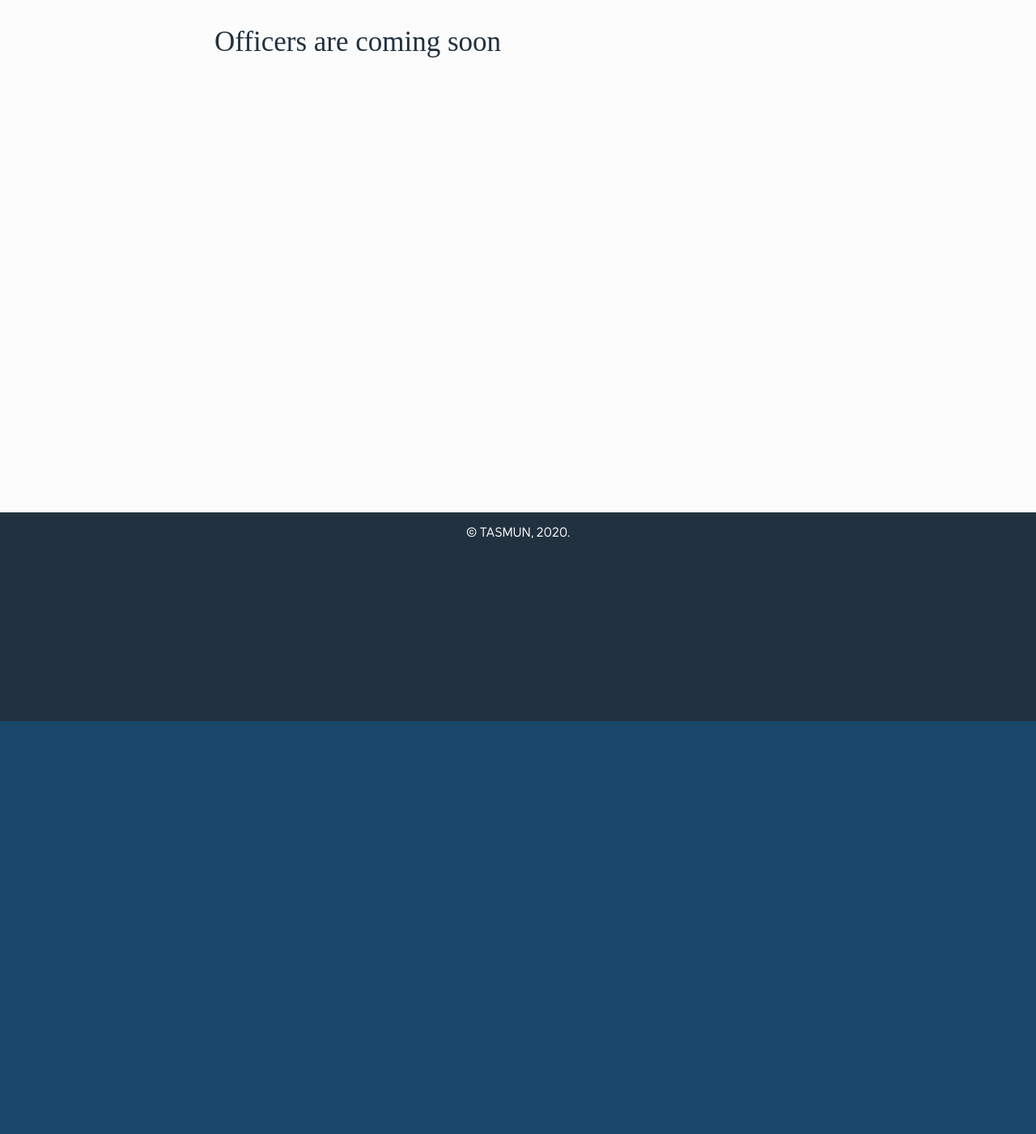
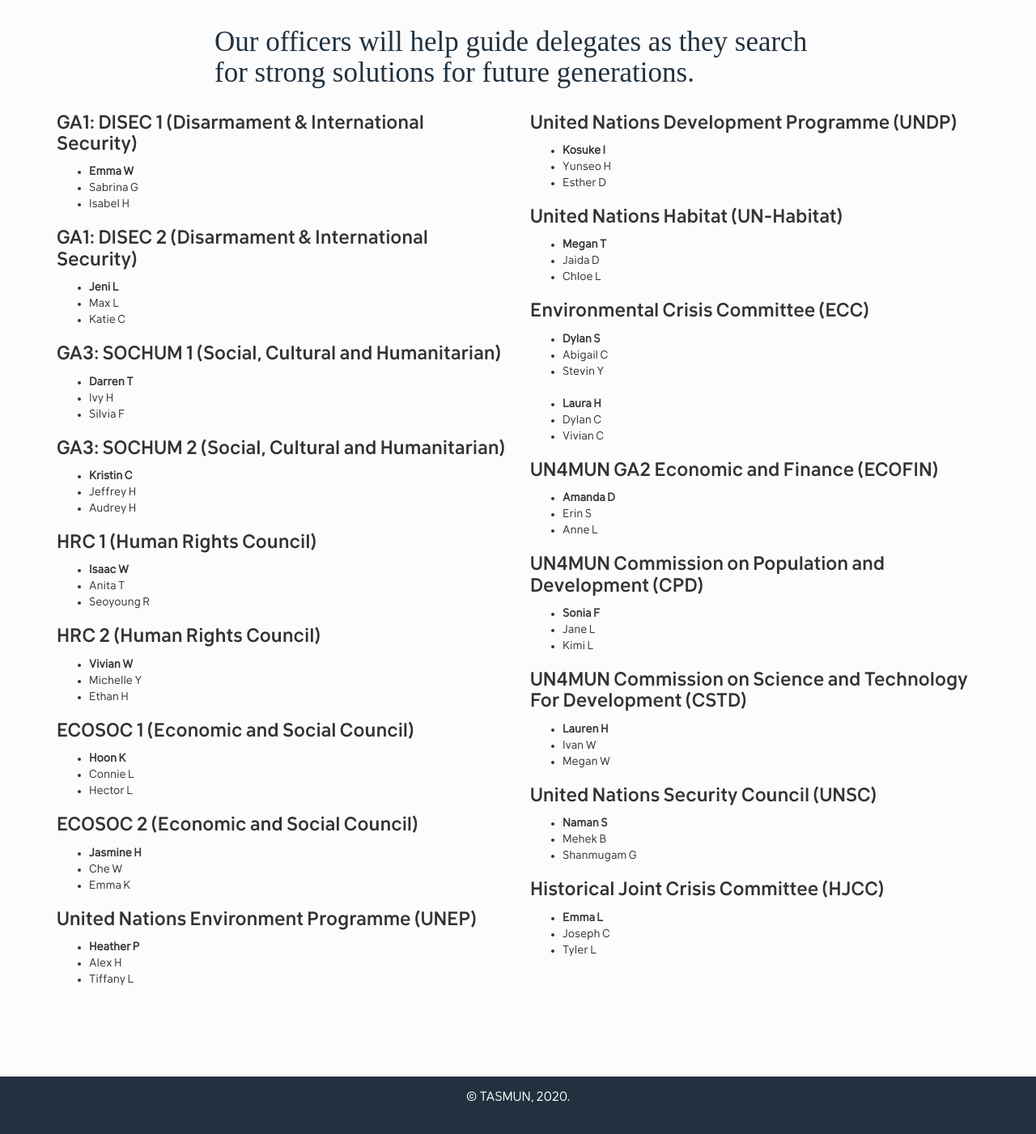
Before and after one commit to alexandernext/tasmun, a Jekyll site: the page built from officers.html, in a window 1280 px wide. Shown: the part 271-1672 px from the top of the page at 81% size. Built offline with Jekyll 4.4.1, drawn with Linux system fonts in a browser that asks for light colours; some web fonts are replaced.

Commit message:
update: officers

```diff
--- a/officers.html
+++ b/officers.html
@@ -4,172 +4,175 @@
 ---
 
 <div class="col-md-8 col-md-offset-2">
-  <div style="height:500px">
+  <div>
     <h2>
-      Officers are coming soon
+      Our officers will help guide delegates as they search for strong solutions
+      for future generations.
     </h2>
   </div>
 </div>
-<!-- <div class="col-md-6 committees">
+<div class="col-md-6 committees">
   <div class="item">
-    <h3 class="item-title">General Assembly 1: Disarmament</h3>
-    <p>Commission I:</p>
+    <h3 class="item-title">
+      GA1: DISEC 1 (Disarmament & International Security)
+    </h3>
     <ul>
-      <li>Young L</li>
-      <li>Jason L</li>
-      <li>Kristin C</li>
-    </ul>
-    <p>Commission II:</p>
-    <ul>
-      <li>Simon X</li>
-      <li>Hannah K</li>
-      <li>Subin S</li>
+      <li>Emma W</li>
+      <li>Sabrina G</li>
+      <li>Isabel H</li>
     </ul>
   </div>
   <div class="item">
     <h3 class="item-title">
-      General Assembly 3: Social, Cultural, and Humanitarian Issues
+      GA1: DISEC 2 (Disarmament & International Security)
     </h3>
-    <p>Commission I:</p>
     <ul>
-      <li>Claire L</li>
-      <li>Isaac W</li>
-      <li>Wilson T</li>
-    </ul>
-    <p>Commission II:</p>
-    <ul>
-      <li>Arun R</li>
-      <li>Kai-Si (Claire) T</li>
-      <li>Annina V</li>
+      <li>Jeni L</li>
+      <li>Max L</li>
+      <li>Katie C</li>
     </ul>
   </div>
   <div class="item">
     <h3 class="item-title">
-      General Assembly 4: Special Political and Decolonization
+      GA3: SOCHUM 1 (Social, Cultural and Humanitarian)
     </h3>
-    <p>Commission I:</p>
     <ul>
-      <li>Kai Yuan M</li>
-      <li>Ariel C</li>
       <li>Darren T</li>
-    </ul>
-    <p>Commission II:</p>
-    <ul>
-      <li>Jasper C</li>
-      <li>Teddy H</li>
-      <li>Gloria L</li>
-    </ul>
-  </div>
-  <div class="item">
-    <h3 class="item-title">Human Rights Council</h3>
-    <p>Commission I:</p>
-    <ul>
-      <li>Eugene C</li>
-      <li>Tyler E</li>
-      <li>Yu-Jin J</li>
-    </ul>
-    <p>Commission II:</p>
-    <ul>
-      <li>Daniel H</li>
-      <li>Erica C</li>
-      <li>Megan T</li>
-    </ul>
-  </div>
-  <div class="item">
-    <h3 class="item-title">Economic and Social Council</h3>
-    <p>Commission I:</p>
-    <ul>
-      <li>Daphne T</li>
-      <li>Aaron L</li>
-      <li>Bernie C</li>
-    </ul>
-    <p>Commission II:</p>
-    <ul>
-      <li>Aaron C</li>
-      <li>Jason L</li>
-      <li>Kitty T</li>
-    </ul>
-  </div>
-</div>
-<div class="col-md-6 committees">
-  <div class="item">
-    <h3 class="item-title">United Nations Development Programme</h3>
-    <p>Commission I:</p>
-    <ul>
-      <li>James L</li>
-      <li>Kosuke I</li>
-      <li>Vivian W</li>
-    </ul>
-    <p>Commission II:</p>
-    <ul>
-      <li>April T</li>
-      <li>Lucy K</li>
-      <li>Connie L</li>
-    </ul>
-  </div>
-  <div class="item">
-    <h3 class="item-title">United Nations Environment Programme</h3>
-    <ul>
-      <li>Han Li S</li>
-      <li>Megan B</li>
-      <li>Sean K</li>
-    </ul>
-  </div>
-  <div class="item">
-    <h3 class="item-title">World Health Organization</h3>
-    <ul>
-      <li>Ryan K</li>
-      <li>Austin T</li>
-      <li>Emma W</li>
-    </ul>
-  </div>
-  <div class="item">
-    <h3 class="item-title">UN Habitat</h3>
-    <ul>
-      <li>Derek C</li>
-      <li>Amber T</li>
-      <li>Shu Hui L</li>
+      <li>Ivy H</li>
+      <li>Silvia F</li>
     </ul>
   </div>
   <div class="item">
     <h3 class="item-title">
-      The Commission on Crime Prevention and Criminal Justice
+      GA3: SOCHUM 2 (Social, Cultural and Humanitarian)
     </h3>
     <ul>
-      <li>Lawrence C</li>
-      <li>Laura H</li>
-      <li>Ella B</li>
+      <li>Kristin C</li>
+      <li>Jeffrey H</li>
+      <li>Audrey H</li>
     </ul>
   </div>
   <div class="item">
-    <h3 class="item-title">United Nations Commission on the Status of Women</h3>
+    <h3 class="item-title">HRC 1 (Human Rights Council)</h3>
     <ul>
-      <li>Brian L</li>
-      <li>Rachel S</li>
-      <li>Lauren H</li>
+      <li>Isaac W</li>
+      <li>Anita T</li>
+      <li>Seoyoung R</li>
     </ul>
   </div>
   <div class="item">
-    <h3 class="item-title">Security Council</h3>
+    <h3 class="item-title">HRC 2 (Human Rights Council)</h3>
     <ul>
-      <li>Dokyong R</li>
-      <li>Eric G Jr.</li>
-      <li>Anngu C</li>
+      <li>Vivian W</li>
+      <li>Michelle Y</li>
+      <li>Ethan H</li>
     </ul>
   </div>
   <div class="item">
-    <h3 class="item-title">Historical Join Crisis Committee (Year 1954)</h3>
+    <h3 class="item-title">ECOSOC 1 (Economic and Social Council)</h3>
     <ul>
-      <li>Richard H</li>
-      <li>Kenrick B</li>
-      <li>Emma L</li>
+      <li>Hoon K</li>
+      <li>Connie L</li>
+      <li>Hector L</li>
     </ul>
   </div>
   <div class="item">
-    <h3 class="item-title">International Criminal Court</h3>
+    <h3 class="item-title">ECOSOC 2 (Economic and Social Council)</h3>
     <ul>
-      <li>Yun Kei C</li>
-      <li style="font-weight: 700">Douglas L</li>
+      <li>Jasmine H</li>
+      <li>Che W</li>
+      <li>Emma K</li>
     </ul>
   </div>
-</div> -->
+  <div class="item">
+    <h3 class="item-title">
+      United Nations Environment Programme (UNEP)
+    </h3>
+    <ul>
+      <li>Heather P</li>
+      <li>Alex H</li>
+      <li>Tiffany L</li>
+    </ul>
+  </div>
+</div>
+
+<div class="col-md-6 committees">
+  <div class="item">
+    <h3 class="item-title">
+      United Nations Development Programme (UNDP)
+    </h3>
+    <ul>
+      <li>Kosuke I</li>
+      <li>Yunseo H</li>
+      <li>Esther D</li>
+    </ul>
+  </div>
+  <div class="item">
+    <h3 class="item-title">United Nations Habitat (UN-Habitat)</h3>
+    <ul>
+      <li>Megan T</li>
+      <li>Jaida D</li>
+      <li>Chloe L</li>
+    </ul>
+  </div>
+  <div class="item">
+    <h3 class="item-title">Environmental Crisis Committee (ECC)</h3>
+    <ul>
+      <li>Dylan S</li>
+      <li>Abigail C</li>
+      <li>Stevin Y</li>
+    </ul>
+  </div>
+  <div class="item">
+    <h3 class="item-title"></h3>
+    <ul>
+      <li>Laura H</li>
+      <li>Dylan C</li>
+      <li>Vivian C</li>
+    </ul>
+  </div>
+  <div class="item">
+    <h3 class="item-title">UN4MUN GA2 Economic and Finance (ECOFIN)</h3>
+    <ul>
+      <li>Amanda D</li>
+      <li>Erin S</li>
+      <li>Anne L</li>
+    </ul>
+  </div>
+  <div class="item">
+    <h3 class="item-title">
+      UN4MUN Commission on Population and Development (CPD)
+    </h3>
+    <ul>
+      <li>Sonia F</li>
+      <li>Jane L</li>
+      <li>Kimi L</li>
+    </ul>
+  </div>
+  <div class="item">
+    <h3 class="item-title">
+      UN4MUN Commission on Science and Technology For Development (CSTD)
+    </h3>
+    <ul>
+      <li>Lauren H</li>
+      <li>Ivan W</li>
+      <li>Megan W</li>
+    </ul>
+  </div>
+  <div class="item">
+    <h3 class="item-title">United Nations Security Council (UNSC)</h3>
+    <ul>
+      <li>Naman S</li>
+      <li>Mehek B</li>
+      <li>Shanmugam G</li>
+    </ul>
+  </div>
+  <div class="item">
+    <h3 class="item-title">Historical Joint Crisis Committee (HJCC)</h3>
+    <ul>
+      <li>Emma L</li>
+      <li>Joseph C</li>
+      <li>Tyler L</li>
+    </ul>
+  </div>
+</div>
--- a/secretariat.html
+++ b/secretariat.html
@@ -91,6 +91,9 @@
       <h4 class="item-subtitle">Deputy Secretary General of Administration</h4>
       <p>Hello, and welcome to TASMUN XI! My name is Rachel S., and I will be serving as one of your Deputy Secretary Generals of Administration along with Lucy and Erica. I began participating in MUN in 8th grade as a delegate at TASMUN, and I have been actively involved with the program ever since. MUN is unique in its ability to transform not just ourselves, but the world itself. Personally, MUN has opened my eyes to many aspects of the world previously unknown to me and cultivated my passion for social justice and feminism. I sincerely believe that this year’s TASMUN will be a forum of open discussion on the relevant issues of our time, and develop each participant’s speaking, researching, and debating abilities. With that in mind, I implore each and every one of you to make your voices heard, and amplify the voices of those who do not have the same privileges as we do.</p>
     </div>
+    <div class="col-lg-6">
+      <img src="assets/secretariat/rachel.jpeg" class="img-responsive"></img>
+    </div>
   </div>
 </div>
 
@@ -141,6 +144,9 @@
       <h4 class="item-subtitle">Deputy Secretary General of Press</h4>
       <p>Hello! I am Natalie S., a junior at Taipei American School, and I will be serving as your Deputy Secretary General of Press and the Editor in Chief of The TASMUN Times. My job entails supervising and supporting contents Middle School students create as well as publishing and printing the TASMUN Times. I began my MUN journey in 8th grade at TASMUN and my journalism  journey in 9th grade. As a student-journalist, I am also the Managing Editor for Print for TAS’ highschool newspaper, The Blue & Gold. Throughout the years, I have quickly developed an interest in both MUN and journalism and linked it together through my interest in global politics and international affairs. I hope that through the TASMUN XI conference, you will make your voice heard and bring the change to tomorrow! </p>
     </div>
+    <div class="col-lg-6">
+      <img src="assets/secretariat/natalie.jpeg" class="img-responsive"></img>
+    </div>
   </div>
 </div>
 
```
Also changed, not shown: automation.js (added, +126 -0 lines), committees.html (+11 -14 lines), assets/secretariat/natalie.jpeg (added), assets/secretariat/rachel.jpeg (added).
